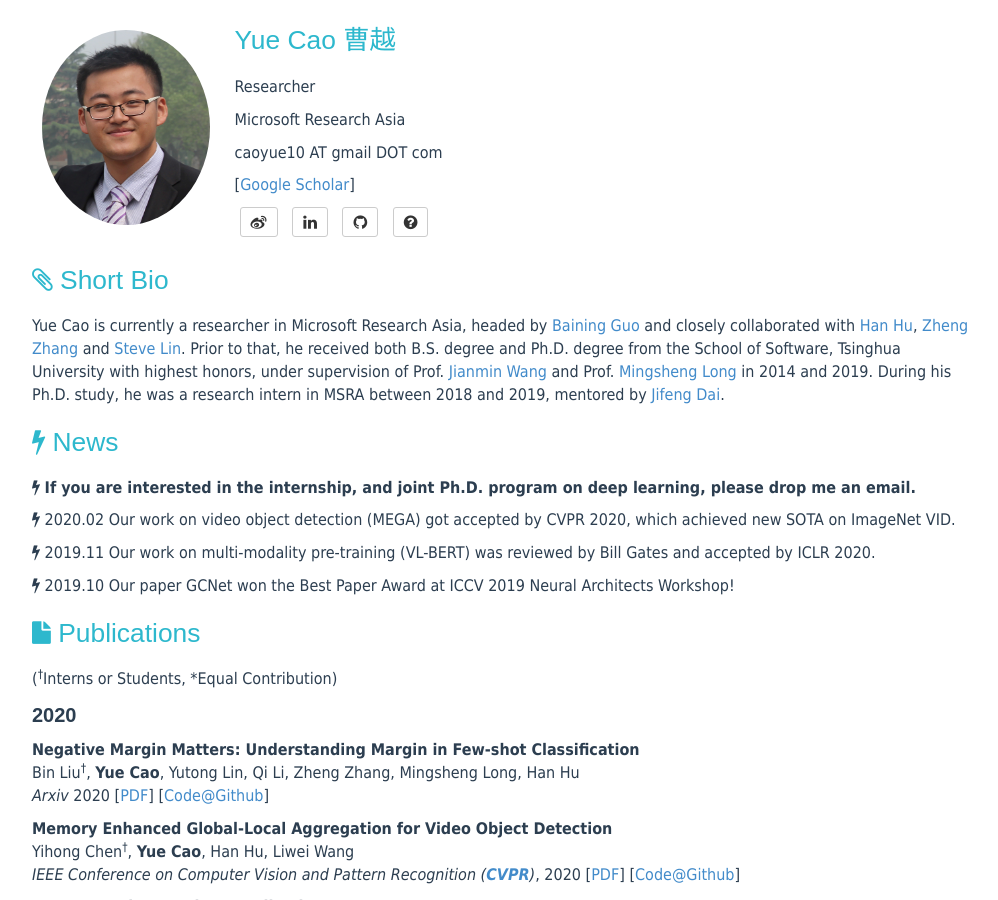
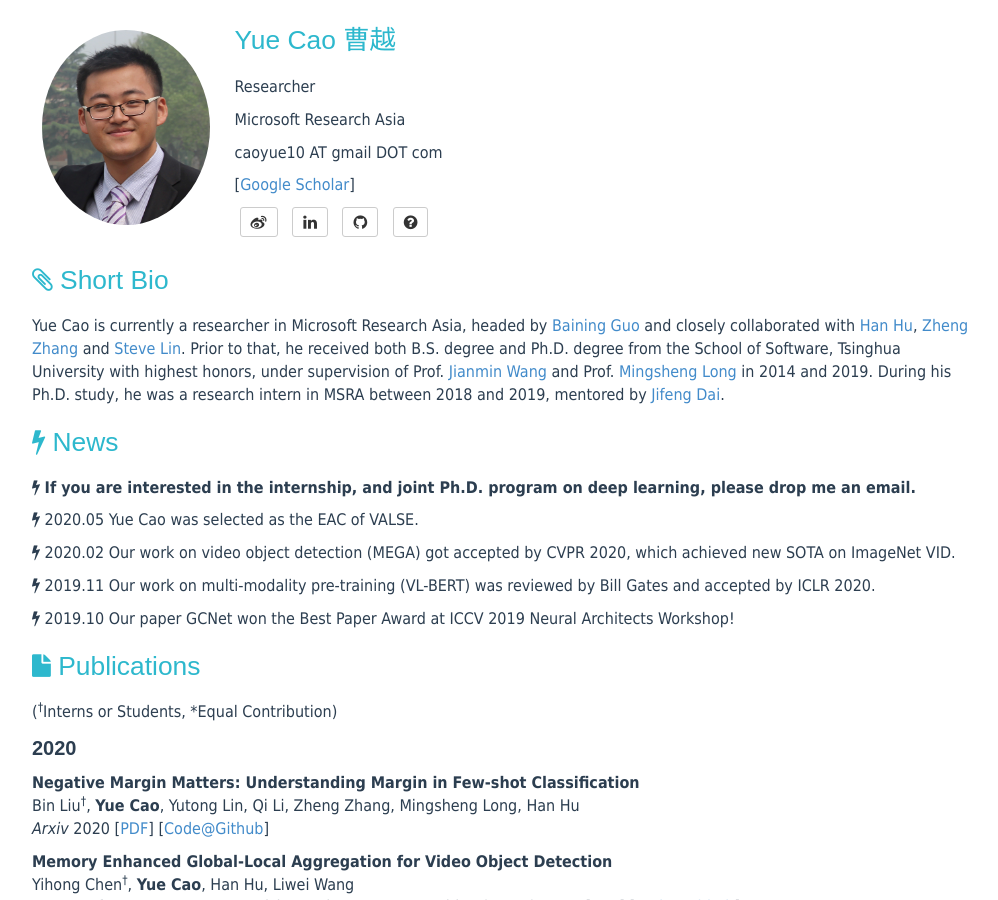
Before and after one commit to caoyue10/caoyue10.github.io, a Jekyll site: the page built from index.html, in a window 1280 px wide and 900 px high. Shown: the whole window, without its empty margins (138-1136 px from the left). Built offline with Jekyll 4.4.1, drawn with Linux system fonts in a browser that asks for light colours; the list of posts is cut into pages by our own code.

Commit message:
Update index.html

```diff
--- a/index.html
+++ b/index.html
@@ -20,6 +20,10 @@ tagline:
     <p>
     <i class="fa fa-bolt"></i>
     <strong>If you are interested in the internship, and joint Ph.D. program on deep learning, please drop me an email.</strong>
+    </p>
+    <p>
+    <i class="fa fa-bolt"></i>
+    2020.05 Yue Cao was selected as the EAC of VALSE.
     </p>
     <p>
     <i class="fa fa-bolt"></i>
```
